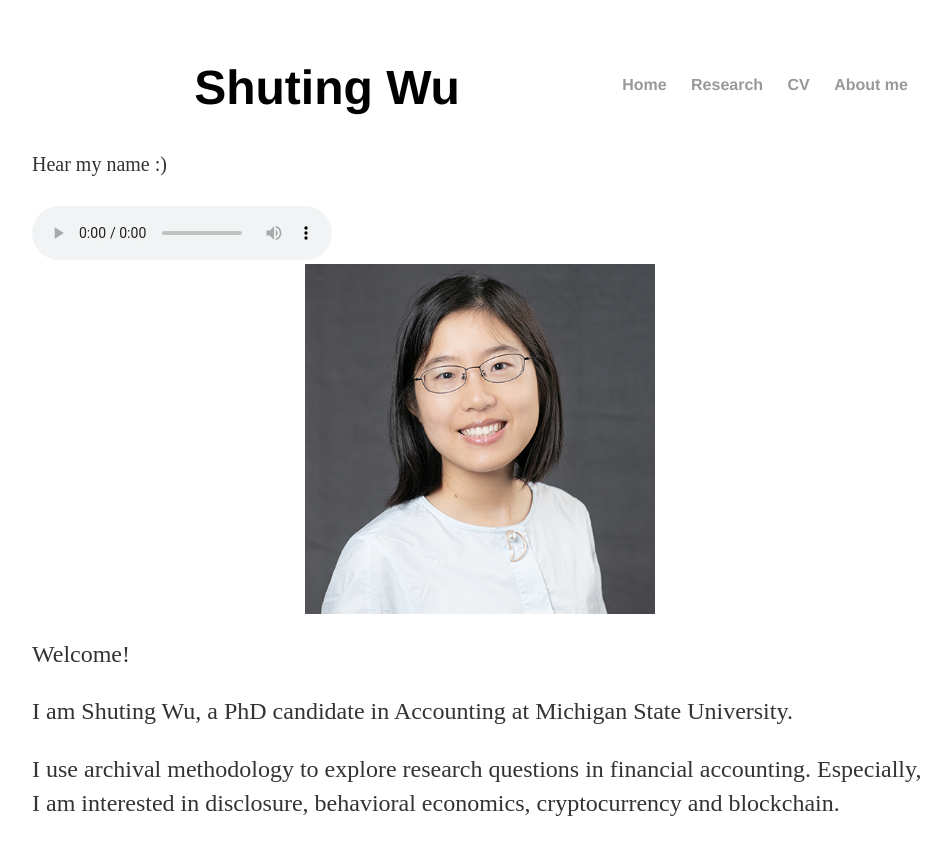
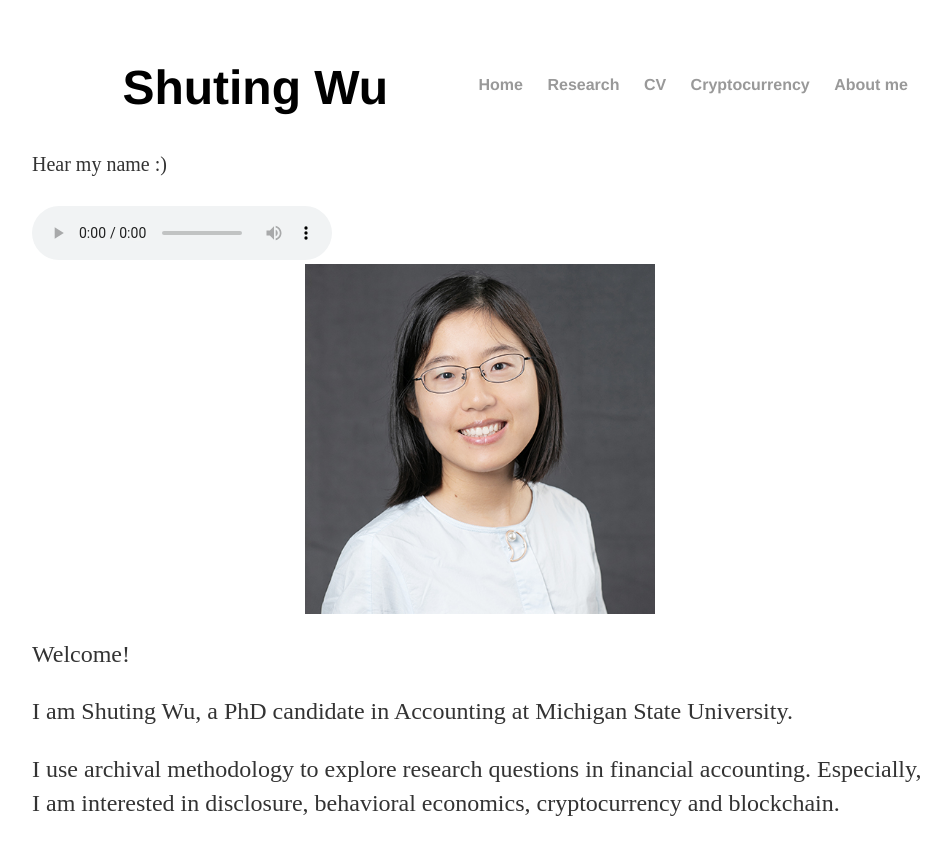
Before and after one commit to shu-ting-wu/shu-ting-wu.github.io, a Jekyll site: the page built from index.html, in a window 1280 px wide. Shown: the top 855 px of the page, without its empty margins (160-1111 px from the left). Built offline with Jekyll 4.4.1, drawn with Linux system fonts in a browser that asks for light colours.

Commit message:
Update default.html

```diff
--- a/_layouts/default.html
+++ b/_layouts/default.html
@@ -11,6 +11,7 @@
         		<li><a href="/">Home</a></li>
 	        	<li><a href="/research">Research</a></li>
         		<li><a href="/cv">CV</a></li>
+			<li><a href="/cryptocurrency">Cryptocurrency</a></li>
 			<li><a href="/about me">About me</a></li>
 
     		</ul>
```
